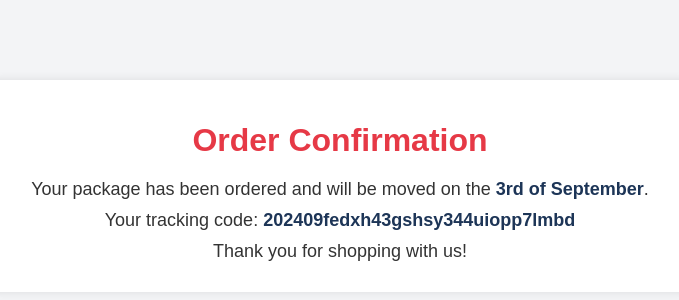
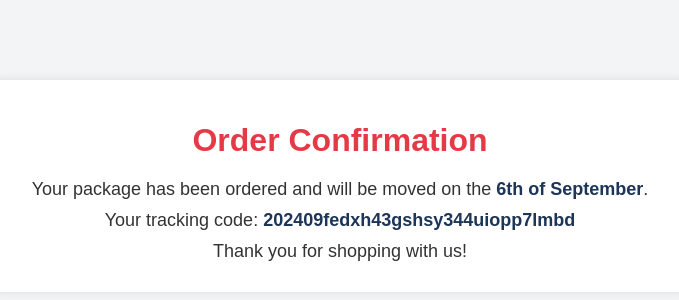
Before and after one commit to FedExorgweb/Fedx, a plain HTML site: page order.html in a window 1280 px wide. Shown: the part 214-514 px from the top of the page, 300-979 px from the left. Drawn offline with Linux system fonts and the light colour scheme.

Commit message:
Update order.html

```diff
--- a/order.html
+++ b/order.html
@@ -9,7 +9,7 @@
 <body>
     <div class="container">
         <h1>Order Confirmation</h1>
-        <p>Your package has been ordered and will be moved on the <strong>3rd of September</strong>.</p>
+        <p>Your package has been ordered and will be moved on the <strong>6th of September</strong>.</p>
         <p>Your tracking code: <strong>202409fedxh43gshsy344uiopp7lmbd</strong></p>
         <p>Thank you for shopping with us!</p>
     </div>
```
